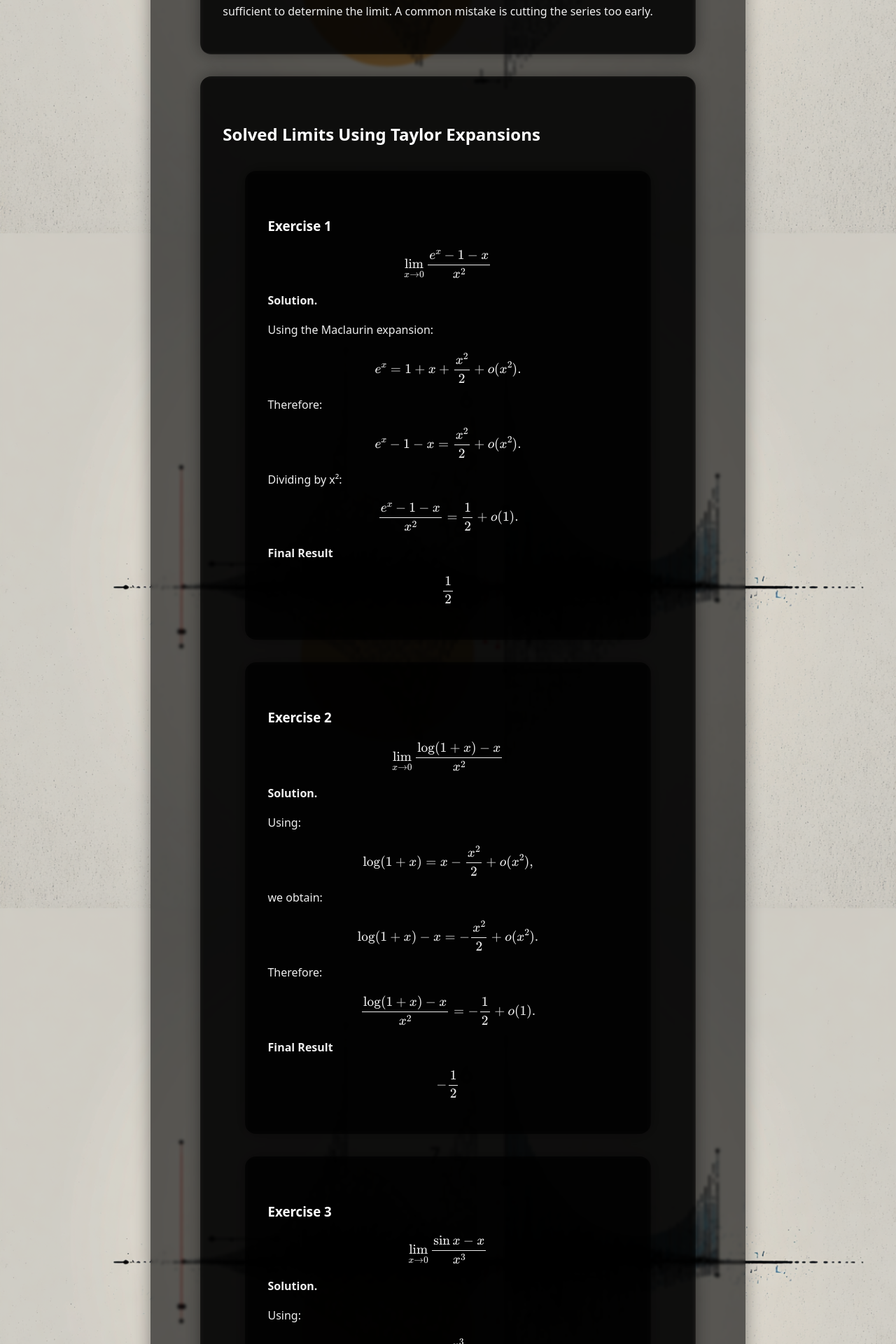
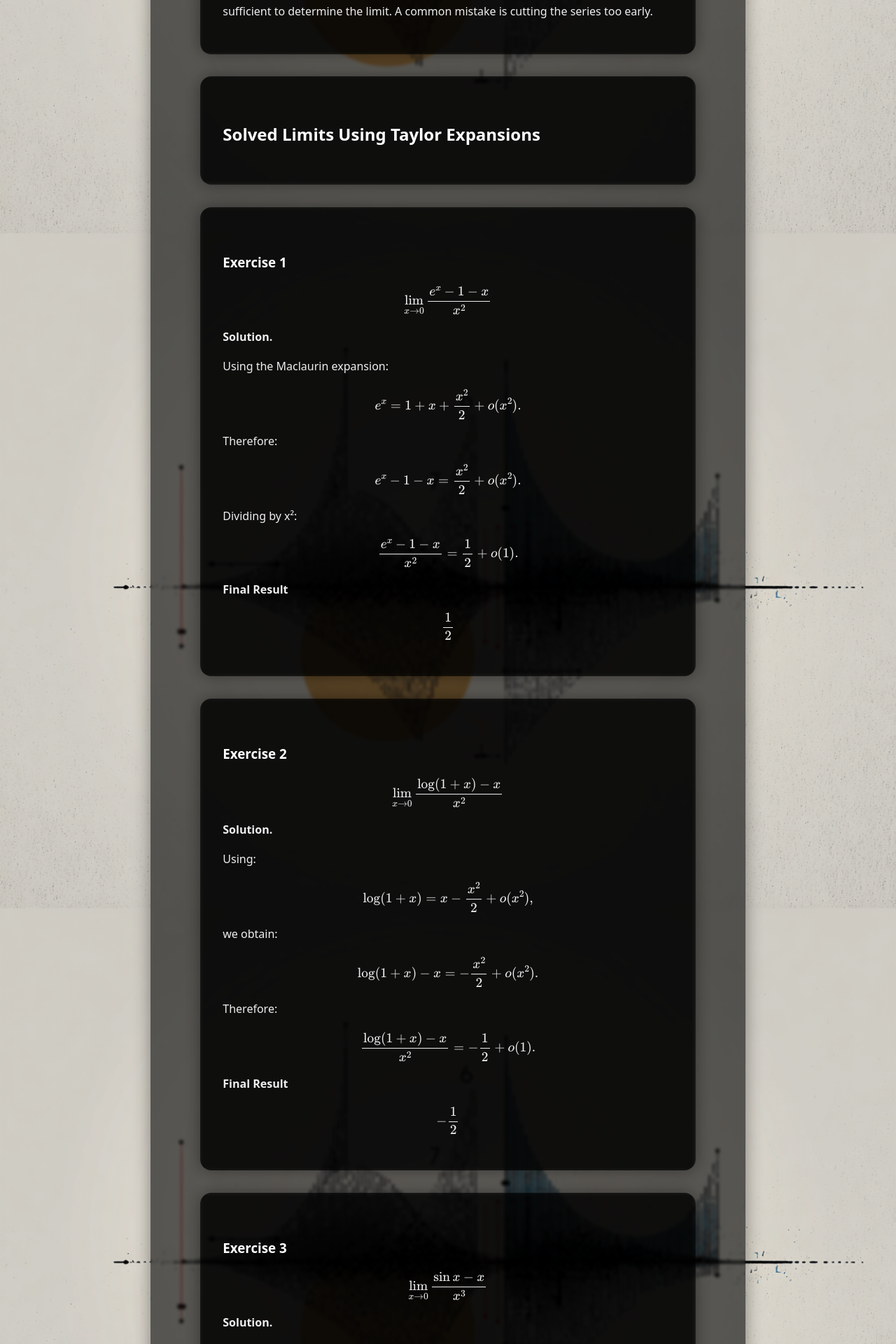
Before and after one commit to CesarePeli/Math_Physics_Logic, a Jekyll site: the page built from mathematics/calculus/limits/limits-taylor.md, in a window 1280 px wide. Shown: the part 1595-3515 px from the top of the page at 70% size. Built offline with Jekyll 4.4.1, drawn with Linux system fonts in a browser that asks for light colours.

Commit message:
Align calculus exercise blocks with page sections

```diff
--- a/mathematics/calculus/limits/limits-taylor.md
+++ b/mathematics/calculus/limits/limits-taylor.md
@@ -120,6 +120,8 @@ The expansions must be truncated only after ensuring the approximation order is
 <div class="content-box">
 
 ## Solved Limits Using Taylor Expansions
+
+</div>
 
 <div class="content-box exercise-box" markdown="1">
 
@@ -662,7 +664,7 @@ $$
 
 </div>
 
-</div>
+
 
 <div class="content-box">
 
```
